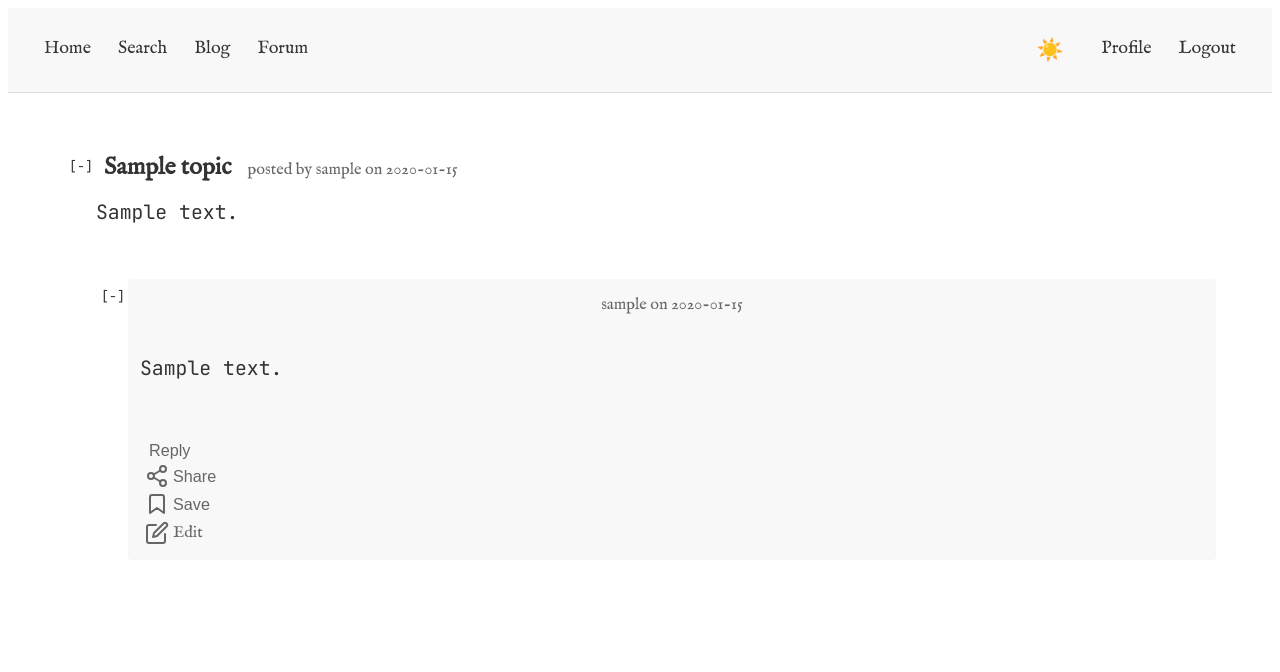
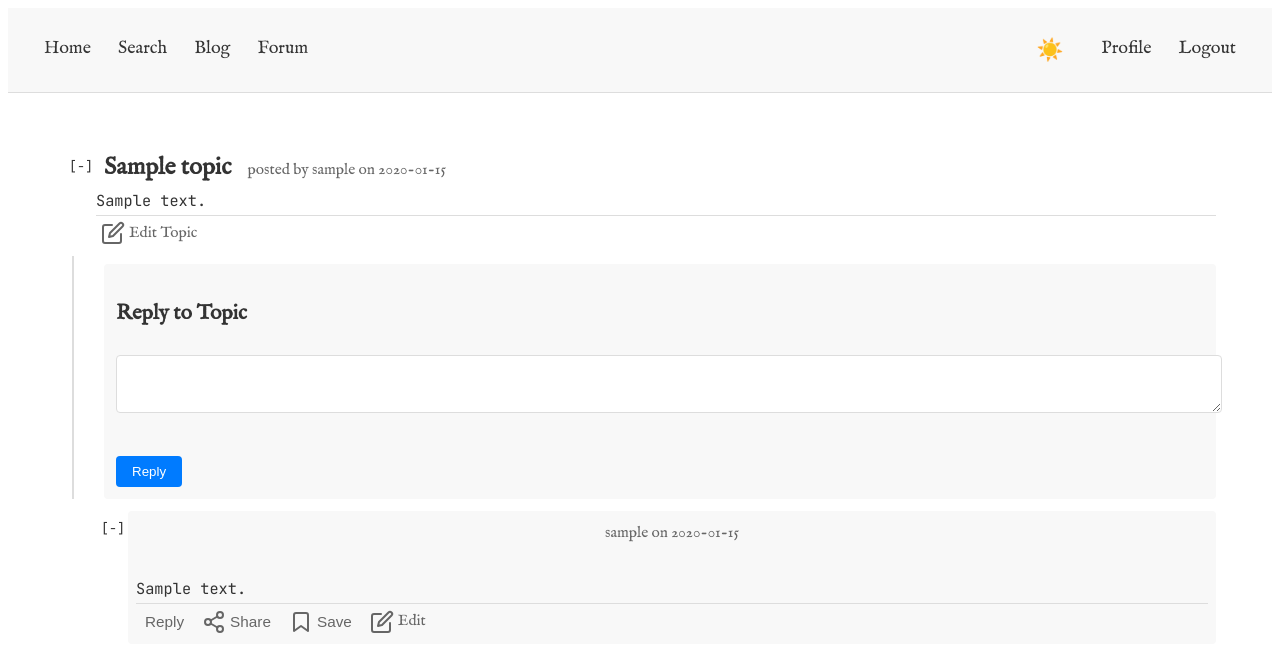
Before and after one commit to habsul-rignyr/oxfordShakespeareResearch, a Flask app: page /forum/topic/1 in a window 1280 px wide. Shown: the top 672 px of the page. Run offline with Flask 3, Linux system fonts and the light colour scheme; a user stored in the database is signed in; tables that the repository leaves empty hold one stand-in row (values such as "Sample post"); parts of the project's set-up code (start-up, migrations or seed data) failed here and were passed over; some libraries are stand-ins or nearby versions.

Commit message:
Forum improvements

```diff
--- a/routes/forum.py
+++ b/routes/forum.py
@@ -8,7 +8,6 @@ from datetime import datetime
 forum = Blueprint('forum', __name__, url_prefix='/forum')
 
 
-# We'll need to wrap the blueprint routes with the decorator after registration
 def init_forum_routes(app):
     @forum.route('/category/new', methods=['GET', 'POST'])
     @app.login_required
@@ -89,6 +88,7 @@ def init_forum_routes(app):
     @forum.route('/category/<int:category_id>')
     def category(category_id):
         category = Category.query.get_or_404(category_id)
+        page = request.args.get('page', 1, type=int)
         topics = Topic.query.filter_by(category_id=category_id).order_by(Topic.updated_at.desc()).paginate(per_page=20)
         return render_template('forum/category.html', category=category, topics=topics)
 
@@ -114,7 +114,7 @@ def init_forum_routes(app):
         if page == -1:
             page = (topic.posts.count() - 1) // 20 + 1
         posts = topic.posts.order_by(Post.created_at.asc()).paginate(page=page, per_page=20)
-        return render_template('forum/topic.html', topic=topic, posts=posts, form=form)
+        return render_template('forum/topic.html', topic=topic, posts=posts, form=form, Post=Post)
 
     @forum.route('/topic/<int:topic_id>/edit', methods=['GET', 'POST'])
     @app.login_required
--- a/static/css/base.css
+++ b/static/css/base.css
@@ -1,12 +1,12 @@
 /* Import other CSS files */
-@import 'themes.css';
-@import 'fonts.css';
-@import 'layout.css';
-@import 'forms.css';
-@import 'forum.css';
-@import 'blog.css';
-@import 'auth.css';
-@import 'profile.css';
+@import 'themes.css?v=1';
+@import 'fonts.css?v=1';
+@import 'layout.css?v=1';
+@import 'forms.css?v=1';
+@import 'forum.css?v=1';  /* Added version parameter */
+@import 'blog.css?v=1';
+@import 'auth.css?v=1';
+@import 'profile.css?v=1';
 
 /* Base styles */
 body {
--- a/static/css/forum.css
+++ b/static/css/forum.css
@@ -6,10 +6,10 @@
 }
 
 .forum-content {
-    font-family: 'JetBrains Mono', monospace;
-    line-height: 1.3;  /* Reduced from 1.6 */
-    margin: 0.5rem 0;  /* Reduced from 1rem */
-    font-size: 0.9em;  /* Slightly smaller font */
+    font-family: 'JetBrains Mono', monospace !important;
+    line-height: 1.2 !important;
+    margin: 0.3rem 0 !important;
+    font-size: 0.85em !important;
 }
 
 .forum-header {
@@ -51,19 +51,19 @@
 /* Topic and Post styles */
 .topic-branch, .post-branch {
     position: relative;
-    margin-bottom: 0.75rem;  /* Reduced spacing between posts */
-    padding-left: 2rem;  /* Add padding for collapse button */
+    margin-bottom: 0.5rem;
+    padding-left: 2rem;
 }
 
 .topic-header {
-    margin-bottom: 1.5rem;  /* Reduced from 2rem */
+    margin-bottom: 1rem;
 }
 
 .topic-header-main {
     display: flex;
     align-items: baseline;
     gap: 1rem;
-    padding-left: 0.5rem;  /* Give some space after collapse button */
+    padding-left: 0.5rem;
 }
 
 .topic-header-main h1 {
@@ -73,18 +73,18 @@
 
 .topic-meta, .post-meta {
     color: var(--stage-direction-color);
-    font-size: 0.9em;
+    font-size: 0.85em;
 }
 
 .post-wrapper {
     background-color: var(--nav-bg);
-    padding: 0.75rem;      /* Reduced padding */
+    padding: 0.5rem;
     border-radius: 4px;
-    margin-bottom: 0.5rem;
+    margin-bottom: 0.3rem;
 }
 
 .post-header {
-    margin-bottom: 0.25rem;  /* Reduced spacing */
+    margin-bottom: 0.2rem;
 }
 
 .post-branch {
@@ -94,7 +94,7 @@
 .post-tree::before {
     content: '';
     position: absolute;
-    left: 0.5rem;        /* Adjusted to align with new structure */
+    left: 0.5rem;
     top: 0;
     bottom: 0;
     width: 2px;
@@ -103,8 +103,8 @@
 
 .post-collapse-btn {
     position: absolute;
-    left: 0;            /* Adjusted from -1.5rem */
-    top: 0.5rem;       /* Center with title */
+    left: 0;
+    top: 0.5rem;
     cursor: pointer;
     background: none;
     border: none;
@@ -113,24 +113,27 @@
     font-family: 'JetBrains Mono', monospace;
 }
 
-
 .post-actions {
+    display: flex;
+    align-items: center;
     gap: 0.5rem;
-    margin-top: 0.25rem;    /* Reduced spacing */
-    padding-top: 0.25rem;
+    margin-top: 0.2rem;
+    padding-top: 0.2rem;
+    border-top: 1px solid var(--nav-border);
 }
 
 .post-action {
-    display: flex;
+    display: inline-flex;
     align-items: center;
     gap: 0.25rem;
     color: var(--stage-direction-color);
     cursor: pointer;
-    font-size: 0.9em;
+    font-size: 0.85em;
     background: none;
     border: none;
     padding: 2px 5px;
     border-radius: 3px;
+    text-decoration: none;
 }
 
 .post-action:hover {
@@ -139,7 +142,10 @@
 }
 
 .post-content {
-    margin: 0.5rem 0;     /* Reduced margins */
+    margin: 0.3rem 0;
+    font-family: 'JetBrains Mono', monospace !important;
+    line-height: 1.2 !important;
+    font-size: 0.85em !important;
 }
 
 .collapsed > .post-wrapper > .post-content,
@@ -161,16 +167,25 @@
 }
 
 .reply-form-container {
-    margin: 1rem 0;
-    padding: 1rem;
+    margin: 0.75rem 0;
+    padding: 0.75rem;
     background-color: var(--nav-bg);
     border-radius: 4px;
+}
+
+/* CKEditor overrides */
+.ck-editor__editable {
+    font-family: 'JetBrains Mono', monospace !important;
+    font-size: 0.85em !important;
+    line-height: 1.2 !important;
+    min-height: 150px;
 }
 
 .saved-indicator {
     color: #ffd700;
 }
 
+/* The rest of your existing styles */
 .category-title {
     margin-bottom: 1.5rem;
 }
@@ -213,14 +228,9 @@
     color: var(--link-hover);
 }
 
-.topic-meta {
-    color: var(--stage-direction-color);
-    font-size: 0.9em;
-}
-
 .topic-stats {
     color: var(--stage-direction-color);
-    font-size: 0.9em;
+    font-size: 0.85em;
     padding-left: 1.5rem;
 }
 
@@ -239,3 +249,23 @@
     gap: 1rem;
     margin-top: 2rem;
 }
+
+.topic-reply-container {
+    position: relative;
+    margin-left: 2rem;
+    padding-left: 0.5rem;
+}
+
+.topic-reply-container::before {
+    content: '';
+    position: absolute;
+    left: -1.5rem;
+    top: -0.5rem;
+    bottom: 0;
+    width: 2px;
+    background-color: var(--nav-border);
+}
+
+.post-tree::before {
+    left: -1.5rem;
+}
--- a/templates/base.html
+++ b/templates/base.html
@@ -7,8 +7,9 @@
     <link href="https://fonts.googleapis.com/css2?family=JetBrains+Mono:wght@400;700&display=swap" rel="stylesheet">
 
     <link rel="stylesheet" href="{{ url_for('static', filename='css/base.css') }}">
+    <!-- Add CKEditor before other scripts -->
     <script src="https://cdn.ckeditor.com/ckeditor5/36.0.1/classic/ckeditor.js"></script>
-
+    <script src="https://cdn.ckeditor.com/ckeditor5/36.0.1/classic/translations/en.js"></script>
 </head>
 <body>
     <nav class="navbar">
--- a/templates/forum/category.html
+++ b/templates/forum/category.html
@@ -25,7 +25,8 @@
                         </div>
                     </div>
                     <div class="topic-stats">
-                        <span>{{ topic.posts.count() - 1 }} replies</span>
+                        {% set reply_count = topic.posts.count() %}
+                        <span>{{ reply_count - 1 if reply_count > 0 else 0 }} {{ 'reply' if reply_count <= 2 else 'replies' }}</span>
                     </div>
                 </div>
             {% endfor %}
--- a/templates/forum/topic.html
+++ b/templates/forum/topic.html
@@ -18,8 +18,30 @@
             <div class="forum-content post-content">
                 {{ topic.content|safe }}
             </div>
+            {% if session.get('user_id') == topic.user_id %}
+                <div class="post-actions">
+                    <a href="{{ url_for('forum.edit_topic', topic_id=topic.id) }}" class="post-action">
+                        <i data-feather="edit"></i> Edit Topic
+                    </a>
+                </div>
+            {% endif %}
         </div>
     </div>
+
+    {% if session.get('user_id') %}
+        <div class="topic-reply-container">
+            <div class="reply-form-container main-reply-form">
+                <h3>Reply to Topic</h3>
+                <form method="post" action="{{ url_for('forum.topic', topic_id=topic.id) }}">
+                    {{ form.hidden_tag() }}
+                    <div class="form-group">
+                        {{ form.content(class="editor", id="editor-main") }}
+                    </div>
+                    {{ form.submit(class="btn-primary") }}
+                </form>
+            </div>
+        </div>
+    {% endif %}
 
     {% macro render_post(post, depth=0) %}
         <div class="post-branch {% if depth > 0 %}post-tree{% endif %}" data-post-id="{{ post.id }}">
@@ -38,9 +60,11 @@
                     {{ post.content|safe }}
                 </div>
                 <div class="post-actions">
-                    <button class="post-action reply-btn" onclick="showReplyForm('{{ post.id }}')">
+                    {% if session.get('user_id') %}
+                    <button class="post-action reply-btn" onclick="toggleReplyForm('{{ post.id }}')">
                         <i data-feather="reply"></i> Reply
                     </button>
+                    {% endif %}
                     <button class="post-action" onclick="sharePost('{{ post.id }}')">
                         <i data-feather="share-2"></i> Share
                     </button>
@@ -59,15 +83,15 @@
                 <form method="post" action="{{ url_for('forum.reply_to_post', post_id=post.id) }}">
                     {{ form.hidden_tag() }}
                     <div class="form-group">
-                        {{ form.content(class="form-control", id="editor-" ~ post.id) }}
+                        {{ form.content(class="editor", id="editor-" ~ post.id) }}
                     </div>
                     {{ form.submit(class="btn-primary") }}
-                    <button type="button" class="btn-secondary" onclick="hideReplyForm('{{ post.id }}')">Cancel</button>
+                    <button type="button" class="btn-secondary" onclick="toggleReplyForm('{{ post.id }}')">Cancel</button>
                 </form>
             </div>
 
             {% if post.replies.count() > 0 %}
-                {% for reply in post.replies.order_by(Post.created_at.asc()) %}
+                {% for reply in post.replies %}
                     {{ render_post(reply, depth + 1) }}
                 {% endfor %}
             {% endif %}
@@ -91,7 +115,47 @@
 </div>
 
 <script>
-    feather.replace();
+if (typeof ClassicEditor !== 'undefined') {
+    // Store editor instances
+    const editors = new Map();
+
+    async function createEditor(elementId) {
+        // If an editor already exists for this element, destroy it
+        if (editors.has(elementId)) {
+            await editors.get(elementId).destroy();
+            editors.delete(elementId);
+        }
+
+        try {
+            const element = document.getElementById(elementId);
+            if (!element) {
+                console.error(`Element not found: ${elementId}`);
+                return null;
+            }
+
+            const editor = await ClassicEditor.create(element, {
+                toolbar: [
+                    'heading',
+                    '|',
+                    'bold',
+                    'italic',
+                    'link',
+                    'bulletedList',
+                    'numberedList',
+                    'blockQuote',
+                    'undo',
+                    'redo'
+                ],
+                placeholder: 'Type your reply here...'
+            });
+
+            editors.set(elementId, editor);
+            return editor;
+        } catch (error) {
+            console.error('Editor creation failed:', error);
+            return null;
+        }
+    }
 
     function toggleCollapse(button) {
         const branch = button.closest('.post-branch, .topic-branch');
@@ -99,28 +163,28 @@
         button.textContent = branch.classList.contains('collapsed') ? '[+]' : '[-]';
     }
 
-    function showReplyForm(postId) {
-        document.querySelectorAll('.reply-form-container').forEach(container => {
-            container.style.display = 'none';
+    async function toggleReplyForm(postId) {
+        const container = document.getElementById(`reply-form-${postId}`);
+        if (!container) return;
+
+        const isHidden = container.style.display === 'none';
+
+        // Hide all reply forms first (except main form)
+        document.querySelectorAll('.reply-form-container').forEach(form => {
+            if (!form.classList.contains('main-reply-form')) {
+                form.style.display = 'none';
+            }
         });
-        const container = document.getElementById(`reply-form-${postId}`);
-        container.style.display = 'block';
 
-        if (!container.hasEditor) {
-            ClassicEditor
-                .create(document.querySelector(`#editor-${postId}`), {
-                    toolbar: ['heading', '|', 'bold', 'italic', 'link', 'bulletedList', 'numberedList', 'blockQuote'],
-                })
-                .catch(error => console.error(error));
-            container.hasEditor = true;
+        // Toggle the clicked form
+        container.style.display = isHidden ? 'block' : 'none';
+
+        // Initialize editor if showing the form
+        if (isHidden) {
+            const editorId = `editor-${postId}`;
+            await createEditor(editorId);
         }
     }
-
-    function hideReplyForm(postId) {
-        const container = document.getElementById(`reply-form-${postId}`);
-        container.style.display = 'none';
-    }
-
 
     function sharePost(postId) {
         const popup = document.getElementById('share-popup');
@@ -149,11 +213,14 @@
         }
     }
 
-    // Initialize any CKEditor instances that exist on page load
-    document.querySelectorAll('[id^="editor-"]').forEach(editor => {
-        ClassicEditor
-            .create(editor)
-            .catch(error => console.error(error));
+    // Initialize main editor when the page loads
+    document.addEventListener('DOMContentLoaded', function() {
+        createEditor('editor-main');
+        feather.replace();
     });
+
+} else {
+    console.error('CKEditor not loaded! Please check your script includes.');
+}
 </script>
 {% endblock %}
```
Also changed, not shown: templates/forum/edit_post.html (added, +36 -0 lines).
